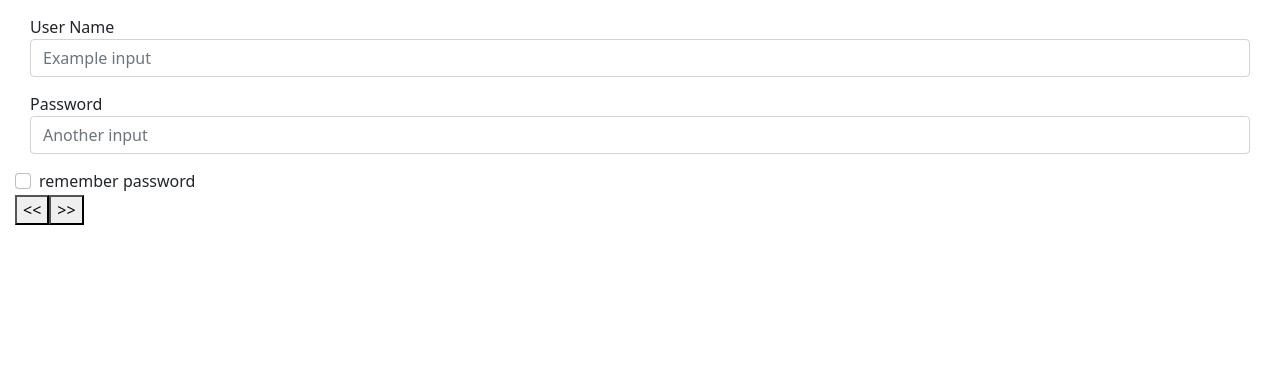
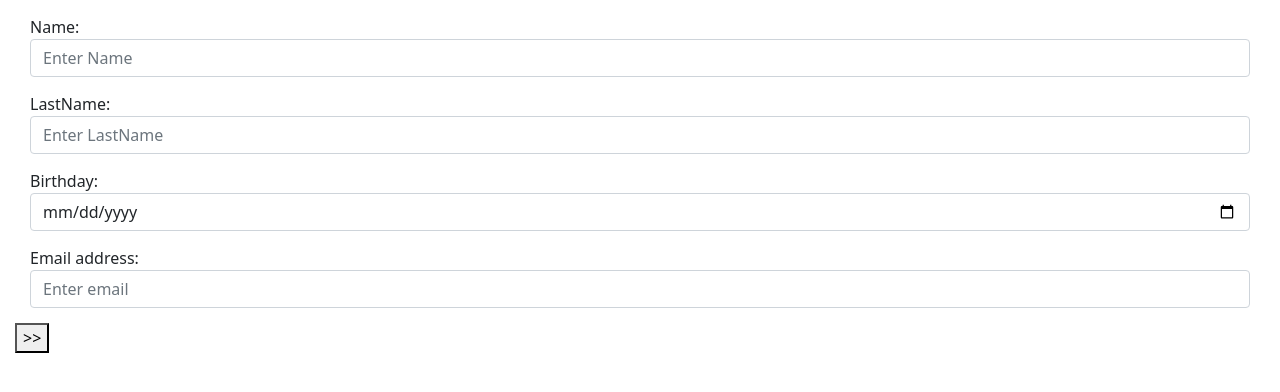
Before and after one commit to CPajares/Form-React, a React (Create React App) app: page / in a window 1280 px wide. Shown: the top 392 px of the page. Built offline with nearby package versions, Linux system fonts and the light colour scheme.

Commit message:
added at app function next

```diff
--- a/src/App.js
+++ b/src/App.js
@@ -1,3 +1,4 @@
+import { useState } from "react";
 import "./App.css";
 import FirstPageForm from "./components/FirstPageForm/FirstPageForm";
 import Login from "./components/Login/Login";
@@ -5,11 +6,19 @@ import SecondPageForm from "./components/SecondPageForm/SecondPageForm";
 import FormContext from "./context/Form";
 
 function App() {
+  const [pageState, setPageState, nextButton] = useState(0);
+
+  const next = () => {
+    setPageState(pageState + 1);
+  };
+
   return (
     <>
-      <FormContext.Provider value={"b"}>
+      <FormContext.Provider value={{ next, pageState, setPageState }}>
         <form className="form-group">
-          <Login />
+          {pageState === 0 && <FirstPageForm />}
+          {pageState === 1 && <SecondPageForm />}
+          {pageState === 2 && <Login />}
         </form>
       </FormContext.Provider>
     </>
--- a/src/components/FirstPageForm/FirstPageForm.js
+++ b/src/components/FirstPageForm/FirstPageForm.js
@@ -1,6 +1,9 @@
+import { useContext } from "react";
+import FormContext from "../../context/Form";
 import ButtonB from "../Button/Button";
 
 const FirstPageForm = () => {
+  const { next, setPageState } = useContext(FormContext);
   return (
     <>
       <div className="form-group">
@@ -55,7 +58,7 @@ const FirstPageForm = () => {
         type="submit"
         text={">>"}
         className={"btn btn-info"}
-        onClick={() => console.log("next")}
+        onClick={next}
       />
     </>
   );
--- a/src/components/Login/Login.js
+++ b/src/components/Login/Login.js
@@ -41,7 +41,7 @@ const Login = () => {
       />
       <ButtonB
         type="submit"
-        text={">>"}
+        text={"Acceder"}
         className={"btn btn-info"}
         onClick={() => console.log("next")}
       />
--- a/src/components/SecondPageForm/SecondPageForm.js
+++ b/src/components/SecondPageForm/SecondPageForm.js
@@ -1,6 +1,9 @@
+import { useContext } from "react";
+import FormContext from "../../context/Form";
 import ButtonB from "../Button/Button";
 
 const SecondPageForm = () => {
+  const { setPageState } = useContext(FormContext);
   return (
     <>
       <div className="form-group">
@@ -38,13 +41,13 @@ const SecondPageForm = () => {
       <ButtonB
         text={"<<"}
         className={"btn btn-info"}
-        onClick={() => console.log("back")}
+        onClick={() => setPageState(-1)}
       />
       <ButtonB
         type="submit"
         text={">>"}
         className={"btn btn-info"}
-        onClick={() => console.log("next")}
+        onClick={() => setPageState(+1)}
       />
     </>
   );
```
